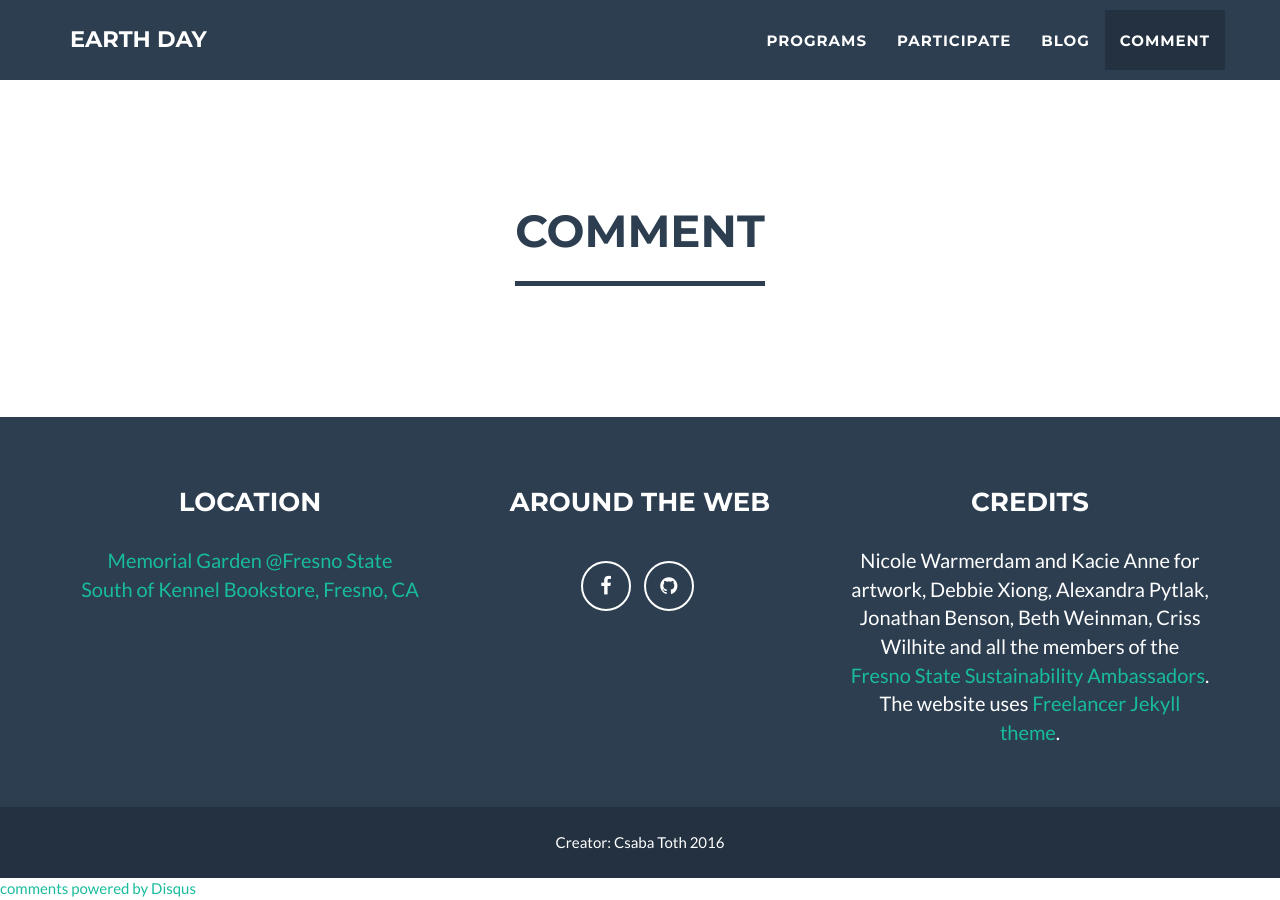
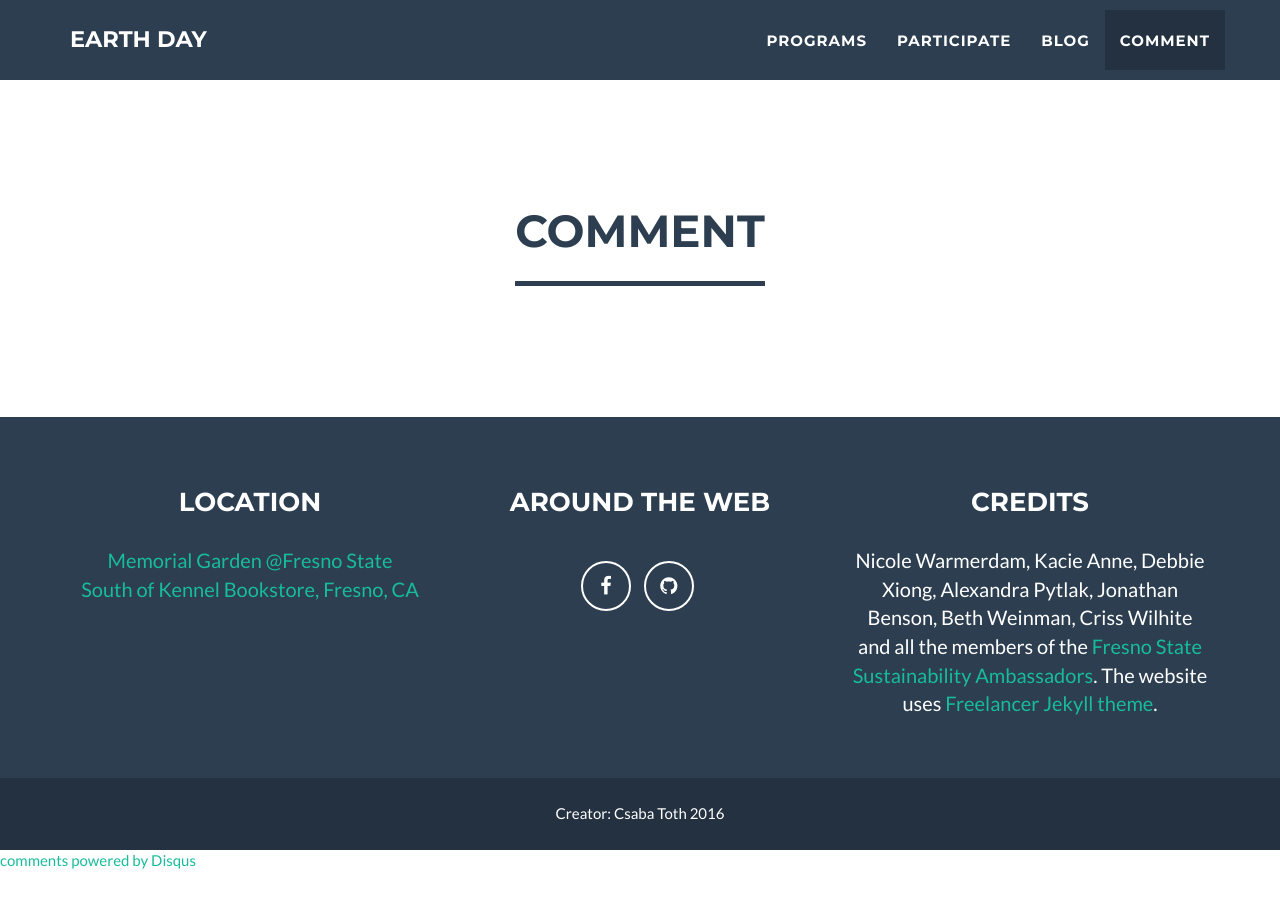
Before and after one commit to bulldogearthday/bulldogearthday2016.github.com, a Jekyll site: the page built from index.html, in a window 1280 px wide and 900 px high, scrolled down 2755 px. Built offline with Jekyll 4.4.1, drawn with Linux system fonts in a browser that asks for light colours; comment, search, counter and statistics services are not loaded; after the commit the page ends 3626 px from its top, so only the background shows below that.

Commit message:
More acknowledgement adjustment

```diff
--- a/_config.yml
+++ b/_config.yml
@@ -43,14 +43,14 @@
   - title: github
     url: https://github.com/bulldogearthday
 
+# Credits content
+credits: Nicole Warmerdam, Kacie Anne, Debbie Xiong, Alexandra Pytlak, Jonathan Benson, Beth Weinman, Criss Wilhite and all the members of the <a href="https://www.facebook.com/groups/354051928072314">Fresno State Sustainability Ambassadors</a>. The website uses <a href="https://jeromelachaud.github.io/freelancer-theme/">Freelancer Jekyll theme</a>.
+
 # Postal address (add as many lines as necessary)
 address:
   - line: <a href="https://www.google.com/maps/place/36%C2%B048'44.7%22N+119%C2%B044'51.5%22W/@36.8123925,-119.7481271,218m/data=!3m1!1e3!4m2!3m1!1s0x0:0x0" target="_blank">Memorial Garden @Fresno State</a>
   - line: <a href="https://www.google.com/maps/place/36%C2%B048'44.7%22N+119%C2%B044'51.5%22W/@36.8123925,-119.7481271,218m/data=!3m1!1e3!4m2!3m1!1s0x0:0x0" target="_blank">South of Kennel Bookstore, Fresno, CA</a>
 
-# Credits content
-credits: Nicole Warmerdam and Kacie Anne for artwork, Debbie Xiong, Alexandra Pytlak, Jonathan Benson, Beth Weinman, Criss Wilhite and all the members of the <a href="https://www.facebook.com/groups/354051928072314">Fresno State Sustainability Ambassadors</a>. The website uses <a href="https://jeromelachaud.github.io/freelancer-theme/">Freelancer Jekyll theme</a>.
-
 # Build settings
 markdown: kramdown
 permalink: pretty
```
